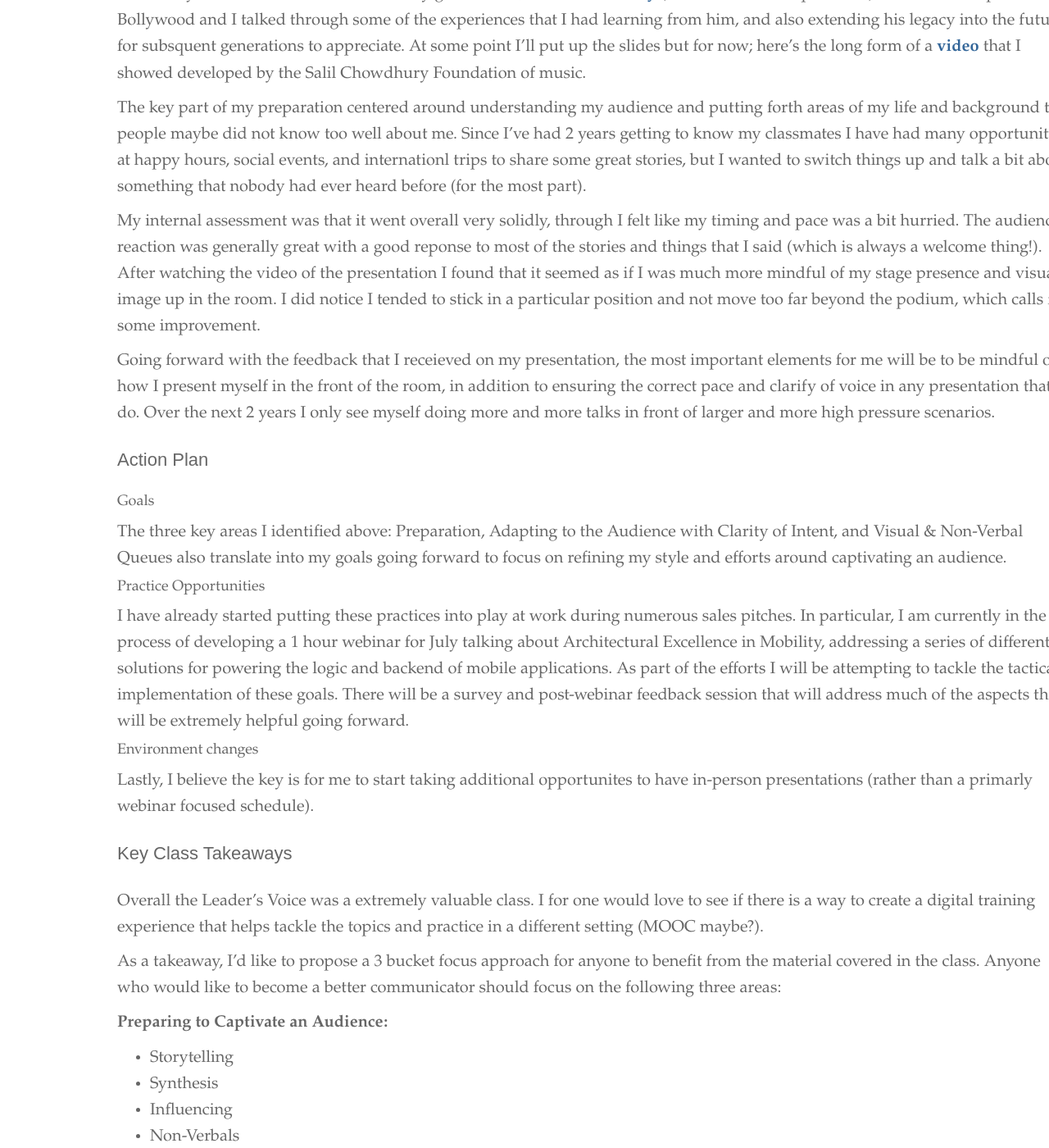
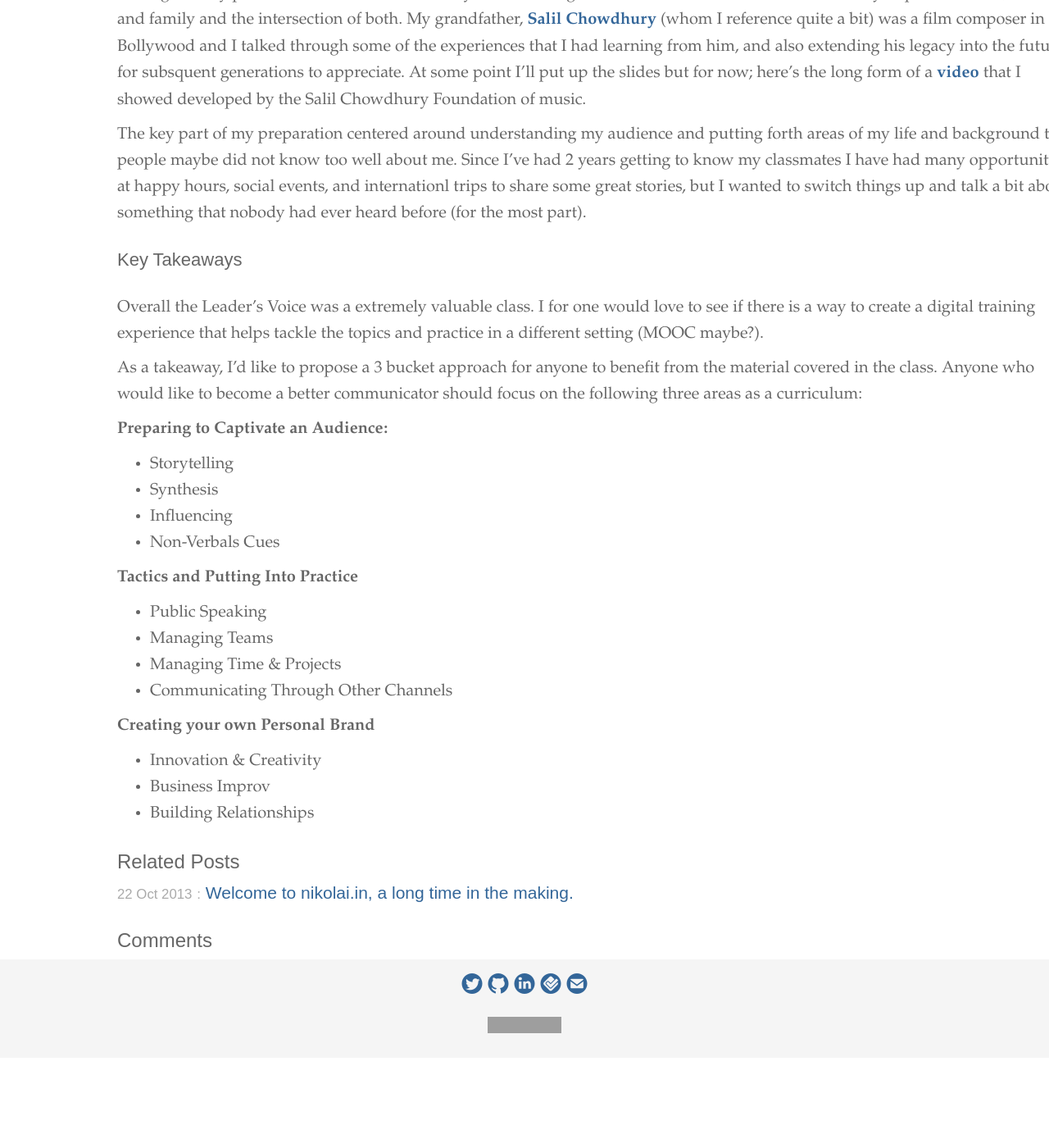
Before and after one commit to chowdhury/nikolai.in, a Jekyll site: the page built from _posts/2015-05-01-the-leaders-voice.md, in a window 1280 px wide and 1400 px high, scrolled down 1849 px. Shown: the whole window at 82% size. Built offline with Jekyll 4.4.1, drawn with Linux system fonts in a browser that asks for light colours; nearby versions of some CDN libraries; some web fonts are replaced; comment, search, counter and statistics services are not loaded; after the commit the page ends 3139 px from its top, so only the background shows below that; some of the changed text lies outside the part shown; grey boxes are pictures that could not be loaded.

Commit message:
modifying for non-class public consumption

```diff
--- a/_posts/2015-05-01-the-leaders-voice.md
+++ b/_posts/2015-05-01-the-leaders-voice.md
@@ -5,11 +5,12 @@ published: true
 category: home
 ---
 
+
 ## The Columbia EMBA Experience
 
-As I'm wrapping up the last few weeks of the Executive MBA Program at [Columbia Business School](http://gsb.columbia.edu/), I've been thinking alot about my experience, the great classes, professors, lifelong connections and friends that have been made during the journey. During the past 2 years, me and my classmates have had a crashcourse in time management, prioritization, and the jump back into academics -- and naturally one of the first things to go was the publication of my personal blog.
+As I'm wrapping up the last few weeks of the Executive MBA Program at [Columbia Business School](http://gsb.columbia.edu/), I've been thinking alot about my experience, the great classes, professors, lifelong connections and friends that have been made during the journey. During the past 2 years, my classmates and I have had a crashcourse in time management, prioritization, and the jump back into academics -- and naturally one of the first things to go was the focus on my personal blog.
 
-This piece will be the first in a series of retrospectives on the b-school experience, takeaways and lessons learned. I hope it provides some context of what I've ben up to for the last two years, but also proves as a resource for prospective students who come across it.
+This piece will be the first in a series of retrospective thoughts on the b-school experience, takeaways and lessons learned. I hope it provides some context of what I've ben up to for the last two years, but also proves as a resource for prospective students who come across it.
 
 ## The Leader's Voice: Communicating To Lead Organizations
 
@@ -31,32 +32,17 @@ That talk I gave, happened to be something that was very close and personal to m
 
 The key part of my preparation centered around understanding my audience and putting forth areas of my life and background that people maybe did not know too well about me. Since I've had 2 years getting to know my classmates I have had many opportunities at happy hours, social events, and internationl trips to share some great stories, but I wanted to switch things up and talk a bit about something that nobody had ever heard before (for the most part).
 
-My internal assessment was that it went overall very solidly, through I felt like my timing and pace was a bit hurried. The audience reaction was generally great with a good reponse to most of the stories and things that I said (which is always a welcome thing!). After watching the video of the presentation I found that it seemed as if I was much more mindful of my stage presence and visual image up in the room. I did notice I tended to stick in a particular position and not move too far beyond the podium, which calls for some improvement.
-
-Going forward with the feedback that I receieved on my presentation, the most important elements for me will be to be mindful of how I present myself in the front of the room, in addition to ensuring the correct pace and clarify of voice in any presentation that I do. Over the next 2 years I only see myself doing more and more talks in front of larger and more high pressure scenarios.
-
-## Action Plan
-
-#### Goals
-The three key areas I identified above: Preparation, Adapting to the Audience with Clarity of Intent, and Visual & Non-Verbal Queues also translate into my goals going forward to focus on refining my style and efforts around captivating an audience.
-
-#### Practice Opportunities
-I have already started putting these practices into play at work during numerous sales pitches. In particular, I am currently in the process of developing a 1 hour webinar for July talking about Architectural Excellence in Mobility, addressing a series of different solutions for powering the logic and backend of mobile applications. As part of the efforts I will be attempting to tackle the tactical implementation of these goals. There will be a survey and post-webinar feedback session that will address much of the aspects that will be extremely helpful going forward.
-
-#### Environment changes
-Lastly, I believe the key is for me to start taking additional opportunites to have in-person presentations (rather than a primarly webinar focused schedule).
-
-## Key Class Takeaways
+## Key Takeaways
 Overall the Leader's Voice was a extremely valuable class. I for one would love to see if there is a way to create a digital training experience that helps tackle the topics and practice in a different setting (MOOC maybe?).
 
-As a takeaway, I'd like to propose a 3 bucket focus approach for anyone to benefit from the material covered in the class. Anyone who would like to become a better communicator should focus on the following three areas:
+As a takeaway, I'd like to propose a 3 bucket approach for anyone to benefit from the material covered in the class. Anyone who would like to become a better communicator should focus on the following three areas as a curriculum:
 
 **Preparing to Captivate an Audience:**
 
 - Storytelling
 - Synthesis
 - Influencing
-- Non-Verbals
+- Non-Verbals Cues
 
 **Tactics and Putting Into Practice**
 
```
